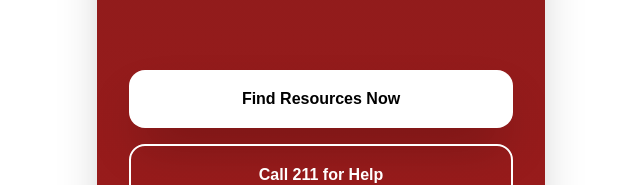
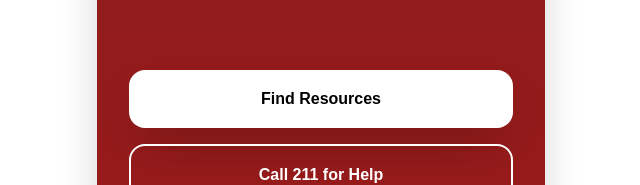
Before and after one commit to monetizemcgee/ournetwork, a React (Create React App) app: page / in a window 1280 px wide. Shown: the part 634-819 px from the top of the page, without its empty margins (319-959 px from the left). Built offline with nearby package versions, Linux system fonts and the light colour scheme.

Commit message:
Update App.js

```diff
--- a/src/App.js
+++ b/src/App.js
@@ -186,7 +186,7 @@ function App() {
     transition: 'all 0.3s ease'
   }}
 >
-        Find Resources Now
+  Find Resources
 </button>
 
       <a
```
Lines whose indentation alone changed are shown as unchanged.
